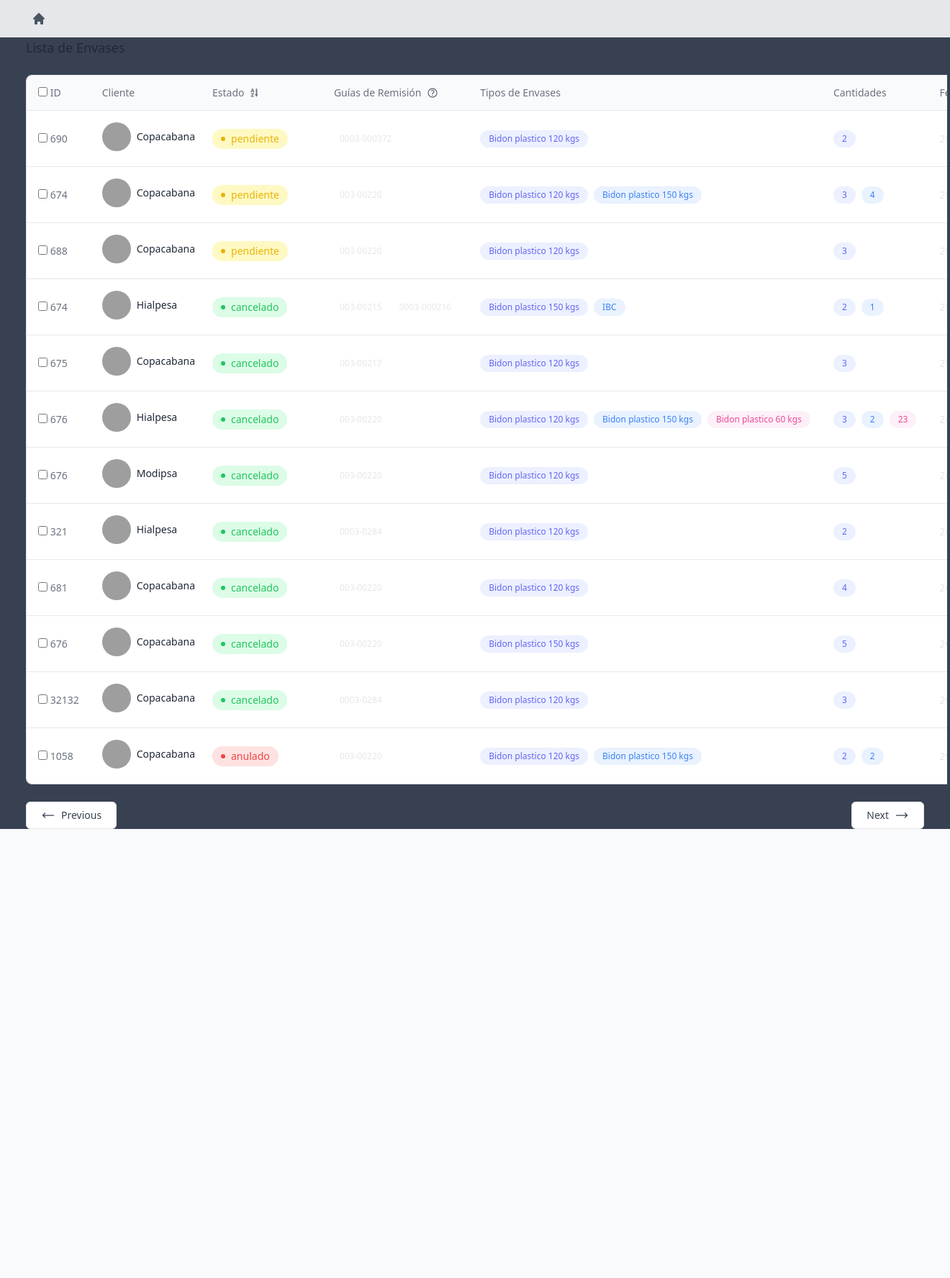
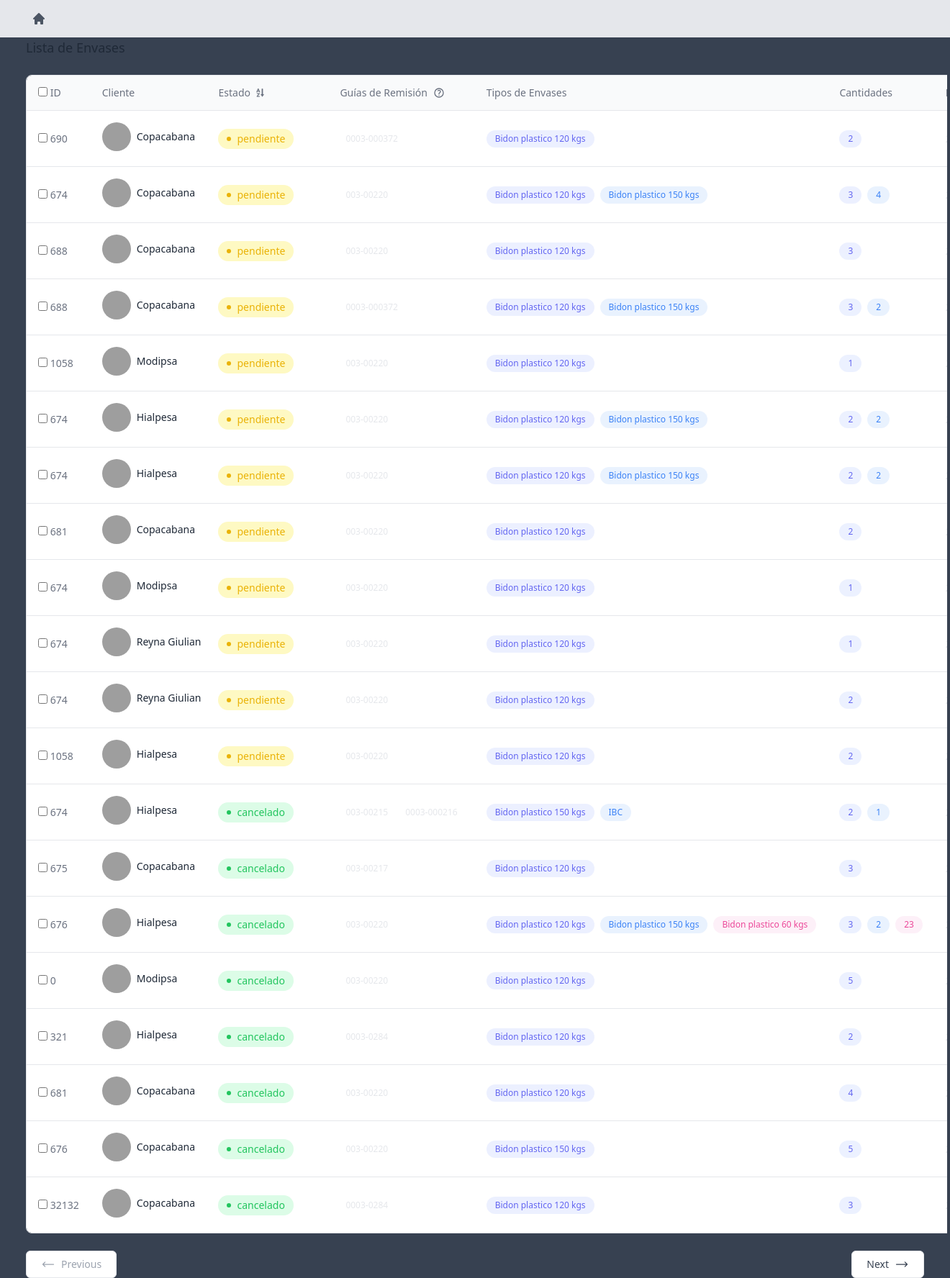
Before and after one commit to leiqne/Argo-Inventory, a Flask app: page /inventario in a window 1320 px wide. Shown: the whole page at 72% size. Before the commit the page ends 1152 px from the top, so only its background shows below. Run offline with Flask 3, Linux system fonts and the light colour scheme; some libraries are stand-ins or nearby versions; grey boxes are pictures that could not be loaded.

Commit message:
last commit, coonclui el proyecto

```diff
--- a/src/data/Copacabana.csv
+++ b/src/data/Copacabana.csv
@@ -2,8 +2,11 @@
 675,Copacabana,2022-07-01,003-00217,Bidon plastico 120 kgs,3,cancelado
 676,Copacabana,2024-12-26,003-00220,Bidon plastico 150 kgs,5,cancelado
 688,Copacabana,2024-12-29,003-00220,Bidon plastico 120 kgs,3,cancelado
-674,Copacabana,2024-12-23,003-00220,"Bidon plastico 120 kgs,Bidon plastico 150 kgs","3,4",pendiente
+674,Copacabana,2024-12-23,003-00220,"Bidon plastico 120 kgs,Bidon plastico 150 kgs","3,4",cancelado
 681,Copacabana,2024-12-23,003-00220,Bidon plastico 120 kgs,4,cancelado
 32132,Copacabana,2024-12-31,0003-0284,Bidon plastico 120 kgs,3,cancelado
 690,Copacabana,2024-06-05,0003-000372,Bidon plastico 120 kgs,2,pendiente
 1058,Copacabana,2025-01-08,003-00220,"Bidon plastico 120 kgs,Bidon plastico 150 kgs","2,2",anulado
+681,Copacabana,2025-01-20,0003-000370,"Bidon plastico 120 kgs,Bidon plastico 150 kgs","2,4",cancelado
+688,Copacabana,2025-01-27,0003-000372,"Bidon plastico 120 kgs,Bidon plastico 150 kgs","3,2",pendiente
+681,Copacabana,2025-01-30,003-00220,Bidon plastico 120 kgs,2,pendiente
--- a/src/data/Hialpesa.csv
+++ b/src/data/Hialpesa.csv
@@ -2,3 +2,6 @@
 674,Hialpesa,2022-07-01,"003-00215,0003-000216","Bidon plastico 150 kgs,IBC","2,1",cancelado
 676,Hialpesa,2022-08-04,003-00220,"Bidon plastico 120 kgs,Bidon plastico 150 kgs,Bidon plastico 60 kgs,IBC","3,2,23,3",cancelado
 321,Hialpesa,2024-12-17,0003-0284,Bidon plastico 120 kgs,2,cancelado
+674,Hialpesa,2025-01-29,003-00220,"Bidon plastico 120 kgs,Bidon plastico 150 kgs","2,2",pendiente
+674,Hialpesa,2025-01-28,003-00220,"Bidon plastico 120 kgs,Bidon plastico 150 kgs","2,2",pendiente
+1058,Hialpesa,2025-03-07,003-00220,Bidon plastico 120 kgs,2,pendiente
--- a/src/data/Modipsa.csv
+++ b/src/data/Modipsa.csv
@@ -1 +1,3 @@
 id,cliente,fecha,guias_remision,tipos_envase,cantidades,estado
+674,Modipsa,2025-02-04,003-00220,Bidon plastico 120 kgs,1,pendiente
+1058,Modipsa,2025-01-27,003-00220,Bidon plastico 120 kgs,1,pendiente
--- a/src/data/Reyna Giulian.csv
+++ b/src/data/Reyna Giulian.csv
@@ -1 +1,3 @@
 id,cliente,fecha,guias_remision,tipos_envase,cantidades,estado
+674,Reyna Giulian,2025-02-14,003-00220,Bidon plastico 120 kgs,2,pendiente
+674,Reyna Giulian,2025-02-04,003-00220,Bidon plastico 120 kgs,1,pendiente
--- a/src/data/inventario.csv
+++ b/src/data/inventario.csv
@@ -2,7 +2,7 @@
 674,Hialpesa,2022-07-01,"003-00215,0003-000216","Bidon plastico 150 kgs,IBC","2,1",cancelado
 675,Copacabana,2022-07-01,003-00217,Bidon plastico 120 kgs,3,cancelado
 676,Hialpesa,2022-08-04,003-00220,"Bidon plastico 120 kgs,Bidon plastico 150 kgs,Bidon plastico 60 kgs,IBC","3,2,23,3",cancelado
-676,Modipsa,2024-12-11,003-00220,Bidon plastico 120 kgs,5,cancelado
+<<676,Modipsa,2024-12-11,003-00220,Bidon plastico 120 kgs,5,cancelado
 676,Copacabana,2024-12-26,003-00220,Bidon plastico 150 kgs,5,cancelado
 688,Copacabana,2024-12-29,003-00220,Bidon plastico 120 kgs,3,pendiente
 674,Copacabana,2024-12-23,003-00220,"Bidon plastico 120 kgs,Bidon plastico 150 kgs","3,4",pendiente
@@ -11,3 +11,13 @@
 32132,Copacabana,2024-12-31,0003-0284,Bidon plastico 120 kgs,3,cancelado
 690,Copacabana,2024-06-05,0003-000372,Bidon plastico 120 kgs,2,pendiente
 1058,Copacabana,2025-01-08,003-00220,"Bidon plastico 120 kgs,Bidon plastico 150 kgs","2,2",anulado
+681,Copacabana,2025-01-20,0003-000370,"Bidon plastico 120 kgs,Bidon plastico 150 kgs","2,4",cancelado
+688,Copacabana,2025-01-27,0003-000372,"Bidon plastico 120 kgs,Bidon plastico 150 kgs","3,2",pendiente
+674,Hialpesa,2025-01-29,003-00220,"Bidon plastico 120 kgs,Bidon plastico 150 kgs","2,2",pendiente
+674,Modipsa,2025-02-04,003-00220,Bidon plastico 120 kgs,1,pendiente
+674,Reyna Giulian,2025-02-14,003-00220,Bidon plastico 120 kgs,2,pendiente
+674,Reyna Giulian,2025-02-04,003-00220,Bidon plastico 120 kgs,1,pendiente
+1058,Modipsa,2025-01-27,003-00220,Bidon plastico 120 kgs,1,pendiente
+681,Copacabana,2025-01-30,003-00220,Bidon plastico 120 kgs,2,pendiente
+674,Hialpesa,2025-01-28,003-00220,"Bidon plastico 120 kgs,Bidon plastico 150 kgs","2,2",pendiente
+1058,Hialpesa,2025-03-07,003-00220,Bidon plastico 120 kgs,2,pendiente
--- a/src/routes/routes.py
+++ b/src/routes/routes.py
@@ -22,21 +22,41 @@
         clientes_con_pendientes.append({"nombre": cliente, "pendientes": pendientes})
 
     return render_template('index.html', clientes=clientes_con_pendientes)
+from flask import request
+
 @app_router.get("/inventario")
 def inventario():
+    # Obtener todos los envases
     envases = leer_inventario()
 
+    # Ordenar los envases
     orden_estados = ['pendiente', 'cancelado', 'anulado']
     envases_ordenados = sorted(envases, key=lambda x: (orden_estados.index(x['estado']), x['fecha']))
 
-    return render_template('inventario.html', envases=envases_ordenados, zip=zip, path=[{'name': 'inventario', 'url':'#'}])
+    # Paginación
+    page = request.args.get('page', 1, type=int)
+    per_page = 20
+    start = (page - 1) * per_page
+    end = start + per_page
+    paginated_envases = envases_ordenados[start:end]
+    total_pages = (len(envases_ordenados) + per_page - 1) // per_page
 
+    return render_template(
+        'inventario.html',
+        envases=paginated_envases,
+        page=page,
+        total_pages=total_pages,
+        zip=zip,
+        path=[{'name': 'inventario', 'url': '#'}]
+    )
 @app_router.get("/pendientes/<string:client_name>")
 def get_peendiente_by_client(client_name:str):
-    df = pd.read_csv(f"src/data/{client_name}.csv")
-    data = df[df['estado'] == 'pendiente']
-    data = csv_for_table(df=data)
-    return render_template('sumary_pend.html', client_name=client_name, paths=[{'name': 'pendientes', 'url':'#'}, {'name': client_name, 'url':f'#{client_name}'}], envases=data, zip=zip)
+    df = csv_for_table(path=f"src/data/{client_name}.csv", to_dict=False, aggf={'estado': 'first'})
+    orden = ['pendiente', 'cancelado', 'anulado']
+    df['estado'] = pd.Categorical(df['estado'], categories=orden, ordered=True)
+    df = df[df['estado'] == 'pendiente']
+    return render_template('sumary_pend.html', client_name=client_name, envases=df, zip=zip)
+
 
 @app_router.get("/summary/<string:client_name>")
 def sumary(client_name:str):
--- a/src/templates/inventario.html
+++ b/src/templates/inventario.html
@@ -149,29 +149,43 @@
     </div>
 
     <div class="flex items-center justify-between mt-6">
-        <a href="#"
+        {% if page > 1 %}
+        <a href="{{ url_for('app_router.inventario', page=page-1) }}"
             class="flex items-center px-5 py-2 text-sm text-gray-700 capitalize transition-colors duration-200 bg-white border rounded-md gap-x-2 hover:bg-gray-100 dark:bg-gray-900 dark:text-gray-200 dark:border-gray-700 dark:hover:bg-gray-800">
             <svg xmlns="http://www.w3.org/2000/svg" fill="none" viewBox="0 0 24 24" stroke-width="1.5"
                 stroke="currentColor" class="w-5 h-5 rtl:-scale-x-100">
                 <path stroke-linecap="round" stroke-linejoin="round" d="M6.75 15.75L3 12m0 0l3.75-3.75M3 12h18" />
             </svg>
+            <span>Previous</span>
+        </a>
+        {% else %}
+        <span class="flex items-center px-5 py-2 text-sm text-gray-400 capitalize bg-white border rounded-md gap-x-2 dark:bg-gray-900 dark:text-gray-400 dark:border-gray-700">
+            <svg xmlns="http://www.w3.org/2000/svg" fill="none" viewBox="0 0 24 24" stroke-width="1.5"
+                stroke="currentColor" class="w-5 h-5 rtl:-scale-x-100">
+                <path stroke-linecap="round" stroke-linejoin="round" d="M6.75 15.75L3 12m0 0l3.75-3.75M3 12h18" />
+            </svg>
+            <span>Previous</span>
+        </span>
+        {% endif %}
 
-            <span>
-                previous
-            </span>
-        </a>
-
-        <a href="#"
+        {% if page < total_pages %}
+        <a href="{{ url_for('app_router.inventario', page=page+1) }}"
             class="flex items-center px-5 py-2 text-sm text-gray-700 capitalize transition-colors duration-200 bg-white border rounded-md gap-x-2 hover:bg-gray-100 dark:bg-gray-900 dark:text-gray-200 dark:border-gray-700 dark:hover:bg-gray-800">
-            <span>
-                Next
-            </span>
-
+            <span>Next</span>
             <svg xmlns="http://www.w3.org/2000/svg" fill="none" viewBox="0 0 24 24" stroke-width="1.5"
                 stroke="currentColor" class="w-5 h-5 rtl:-scale-x-100">
                 <path stroke-linecap="round" stroke-linejoin="round" d="M17.25 8.25L21 12m0 0l-3.75 3.75M21 12H3" />
             </svg>
         </a>
+        {% else %}
+        <span class="flex items-center px-5 py-2 text-sm text-gray-400 capitalize bg-white border rounded-md gap-x-2 dark:bg-gray-900 dark:text-gray-400 dark:border-gray-700">
+            <span>Next</span>
+            <svg xmlns="http://www.w3.org/2000/svg" fill="none" viewBox="0 0 24 24" stroke-width="1.5"
+                stroke="currentColor" class="w-5 h-5 rtl:-scale-x-100">
+                <path stroke-linecap="round" stroke-linejoin="round" d="M17.25 8.25L21 12m0 0l-3.75 3.75M21 12H3" />
+            </svg>
+        </span>
+        {% endif %}
     </div>
 </section>
 {%endblock%}
```
Also changed, not shown: src/templates/sumary_pend.html (+5 -4 lines).
